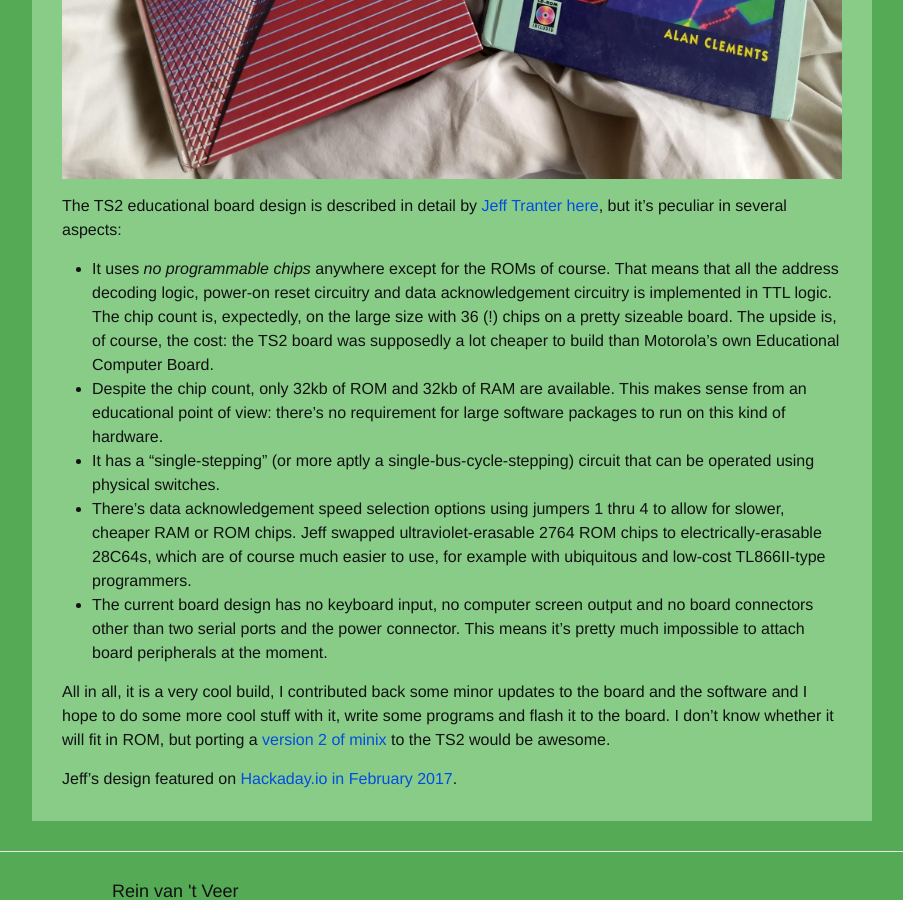
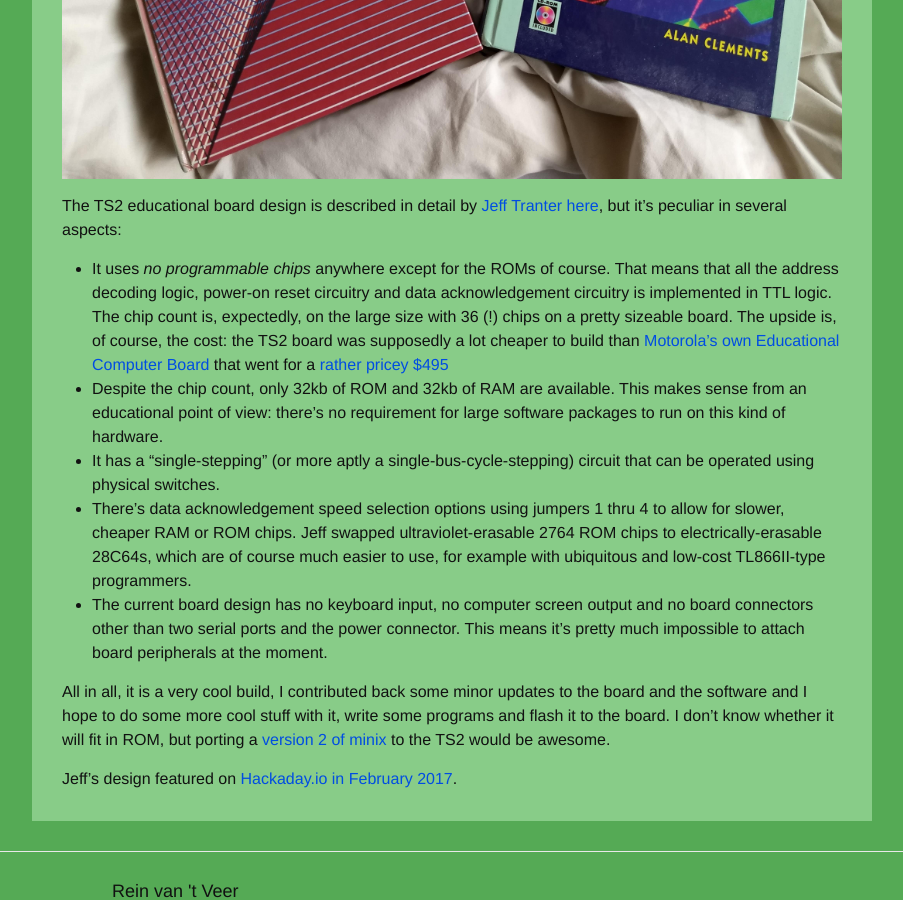
Before and after one commit to reinvantveer/reinvantveer.github.io, a Jekyll site: the page built from _posts/2021-05-10-m68k-retro-computing-project.md, in a window 1280 px wide and 900 px high, scrolled down 2225 px. Shown: the whole window, without its empty margins (188-1091 px from the left). Built offline with Jekyll 4.4.1, drawn with Linux system fonts in a browser that asks for light colours; comment, search, counter and statistics services are not loaded.

```diff
--- a/_posts/2021-05-10-m68k-retro-computing-project.md
+++ b/_posts/2021-05-10-m68k-retro-computing-project.md
@@ -36,7 +36,9 @@ aspects:
 - It uses _no programmable chips_ anywhere except for the ROMs of course. That means that all the address decoding logic,
   power-on reset circuitry and data acknowledgement circuitry is implemented in TTL logic. The chip count is,
   expectedly, on the large size with 36 (!) chips on a pretty sizeable board. The upside is, of course, the cost: the
-  TS2 board was supposedly a lot cheaper to build than Motorola's own Educational Computer Board.
+  TS2 board was supposedly a lot cheaper to build than [Motorola's own Educational Computer
+  Board](http://www.easy68k.com/paulrsm/mecb/mecb.htm) that went for a [rather pricey $495
+  ](http://www.s100computers.com/My%20System%20Pages/68000%20Board/The%20M68000%20Educational%20Computer%20Board.pdf.)
 - Despite the chip count, only 32kb of ROM and 32kb of RAM are available. This makes sense from an educational point of
   view: there's no requirement for large software packages to run on this kind of hardware.
 - It has a "single-stepping" (or more aptly a single-bus-cycle-stepping) circuit that can be operated using physical
```
